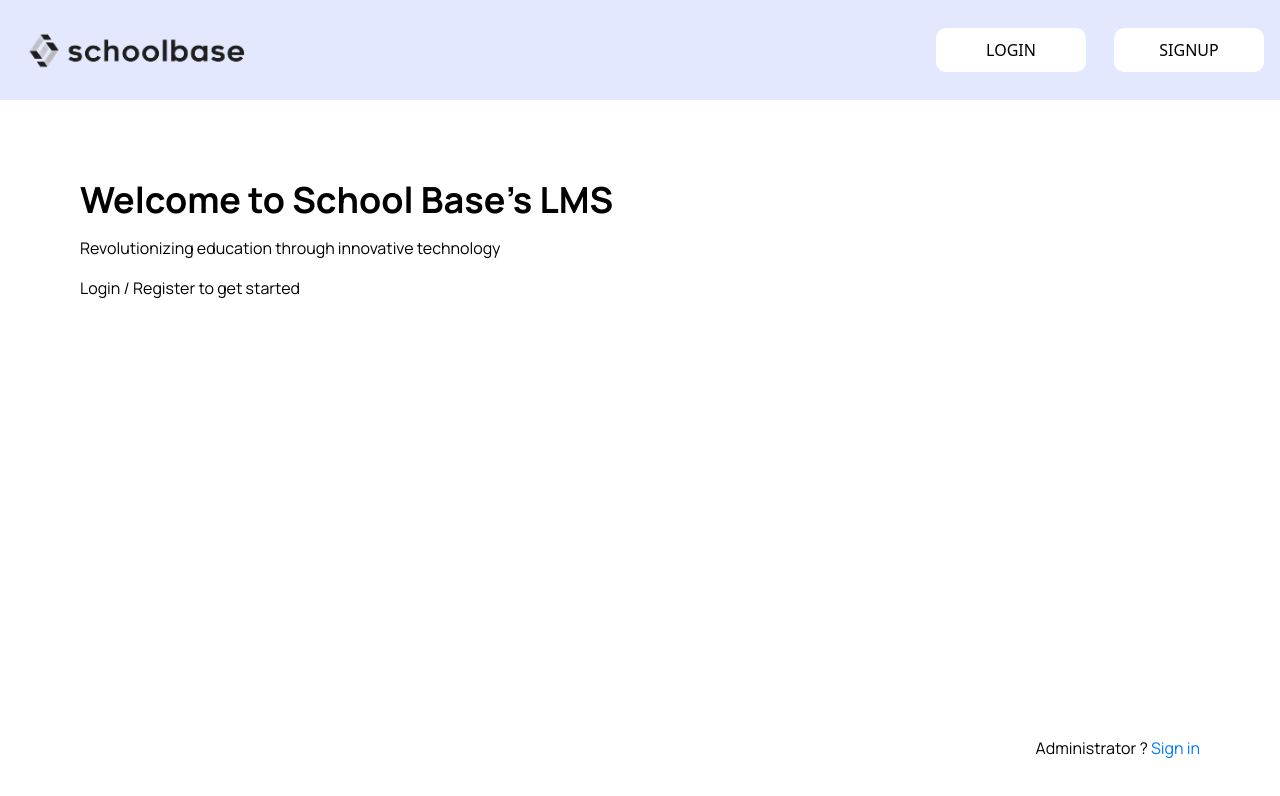
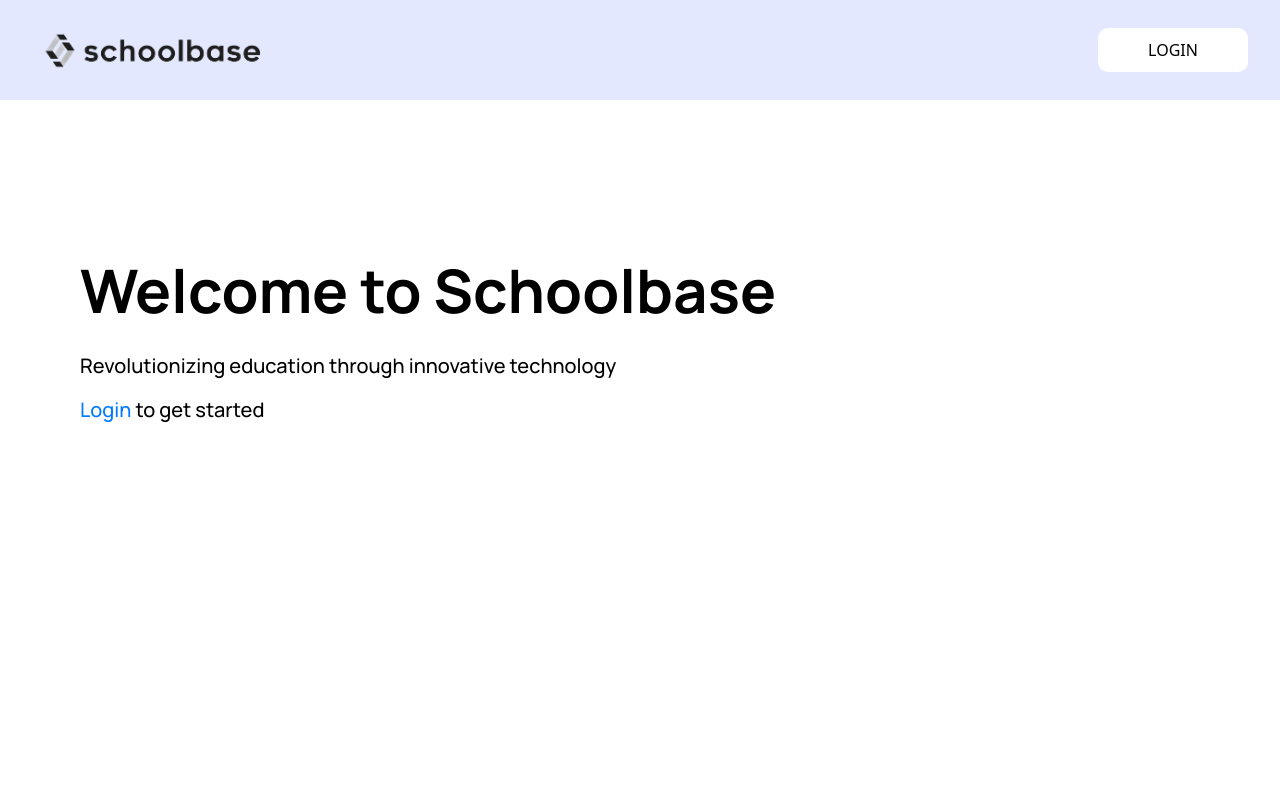
Before and after one commit to AJ1732/capstone_schoolbase_lms, a React (Vite) app: page / in a window 1280 px wide. Shown: the top 796 px of the page. Built offline with nearby package versions, Linux system fonts and the light colour scheme; no server answers.

Commit message:
feat: implement changes to UI

```diff
--- a/src/anatomy/Layouts/Home/Home.jsx
+++ b/src/anatomy/Layouts/Home/Home.jsx
@@ -1,19 +1,16 @@
 
-import { NavLink } from "react-router-dom"
+import { Link } from "react-router-dom"
 
 function Home() {
   return (
     <div className="content | min-h-[calc(100vh_-_100px)] font-manrope size-full">
-      <div className="size-full flex flex-col items-baseline justify-between pt-20 py-10">
-        <div className="space-y-4">
-          <h1 className="text-4xl font-bold">Welcome to School Base's LMS</h1>
-          <div className="grid grid-cols gap-4">
+      <div className="size-full flex flex-col items-baseline justify-between pt-40 py-10">
+        <div className="space-y-8">
+          <h2 className="text-6xl font-bold">Welcome to Schoolbase</h2>
+          <div className="font-medium text-xl | grid grid-cols gap-4">
             <p>Revolutionizing education through innovative technology</p>
-            <p>Login / Register to get started</p>
+            <p><Link to={`/login`} className="text-primary-00">Login</Link> to get started</p>
           </div>
-        </div>
-        <div className="self-end">
-          <NavLink to="/login">Administrator ? <span className="text-primary-00">Sign in</span></NavLink>
         </div>
       </div>
     </div>
--- a/src/components/Header/Headers.jsx
+++ b/src/components/Header/Headers.jsx
@@ -1,4 +1,4 @@
-import React, { useEffect, useState } from 'react'
+import React, { useState } from 'react'
 import { Link, NavLink, useNavigate } from "react-router-dom"
 import { useValueContext } from '../../context/ContextProvider';
 import { NavButton } from "../Button/Buttons";
@@ -15,9 +15,8 @@
   const navigate = useNavigate();
 
   return (
-    <header className="full-width content-grid | w-full max-h-[110px] bg-primary-100">
+    <header className="full-width content-grid | w-full max-h-[110px] lg:px-4 bg-primary-100">
       <div className="full-width pr-4 flex items-center justify-between cursor-default">
-
         <figure
           onClick={() => navigate("/")}
           className="max-w-64 min-w-44 font-bold text-text-black text-xl"
@@ -26,10 +25,7 @@
         </figure>
 
         <nav className='flex gap-2 md:gap-7'>
-          <NavButton className={`min-w-[50px] !px-4 md:min-w-[150px]`} onClick={() => navigate("/login")}>LOGIN</NavButton>
-          <NavButton className={`min-w-[50px] !px-4 md:min-w-[150px]`} onClick={() => navigate("/signup")}>SIGNUP</NavButton>
-          {/* <Button type="button" variant="primary" onClick={() => navigate("/login")}>LOGIN</Button>
-          <Button type="button" variant="primary" onClick={() => navigate("/signup")}>SIGN UP</Button> */}
+          <NavButton className={`min-w-[50px] md:min-w-[150px] px-4`} onClick={() => navigate("/login")}>LOGIN</NavButton>
         </nav>
       </div>
     </header>
--- a/tailwind.config.js
+++ b/tailwind.config.js
@@ -8,17 +8,12 @@
     extend: {
       colors: {
         'primary-00': '#007BFF',
+        'primary-10': '#D9E0FF',
         'primary-50': '#F0F2FF',
         'primary-100': '#E3E8FF',
         'primary-200': '#CCD6FF',
         'primary-250': '#D2EDFD',
-        'primary-300': '#89ACFF',
-        'primary-400': '#5F96FF',
-        'primary-500': '#2982FF',
-        'primary-600': '#006EEF',
-        'primary-700': '#004EBA',
-        'primary-800': '#0042A0',
-        'primary-900': '#00337C',
+        'primary-900': '#0B1A3A',
 
         'secondary-00': '#2C928E',
 
@@ -35,7 +30,7 @@
         'black-900': '#363636',
 
         'text-grey': '#676767',
-        'text-black': '#1A1A1A',
+        'text-black': '#1B1B1B',
 
         'blue-150': '#C9E3FF',
         'pink-150': '#FFCFDB',
```
